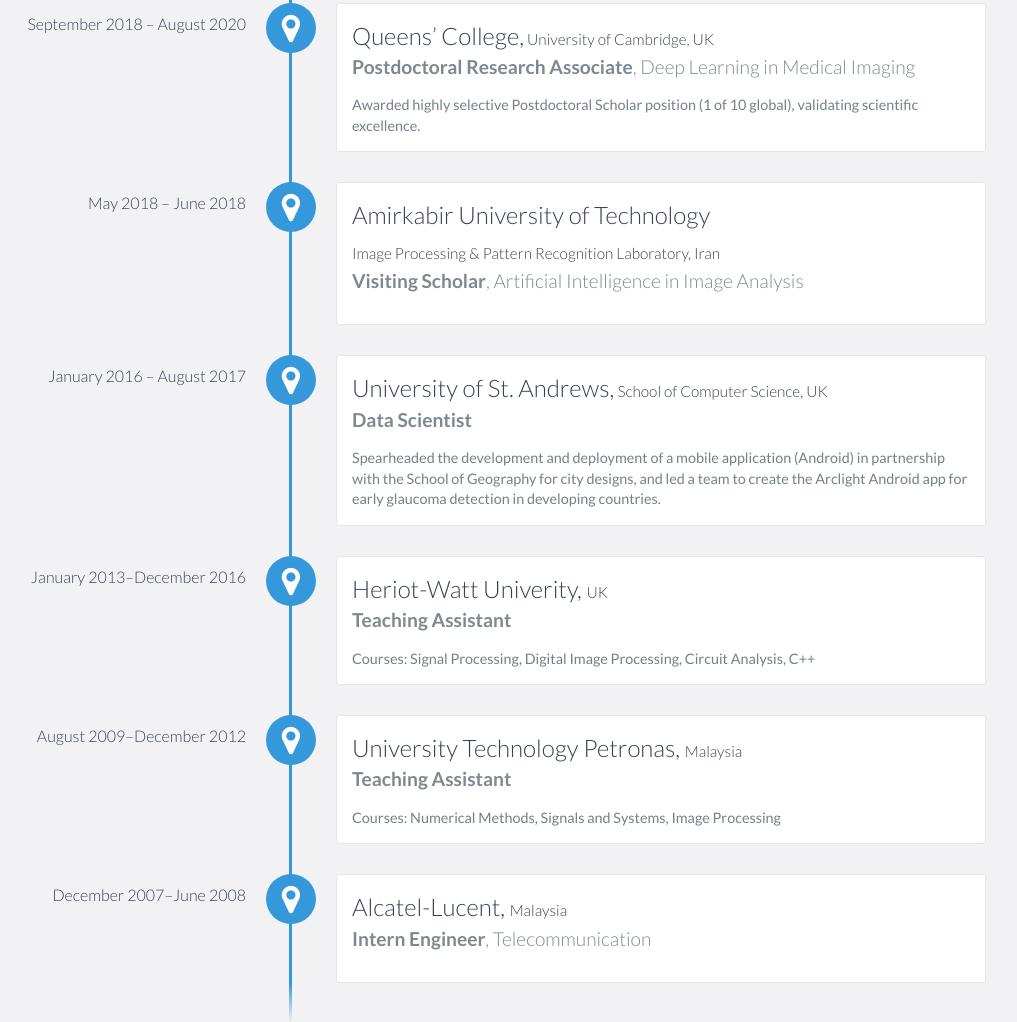
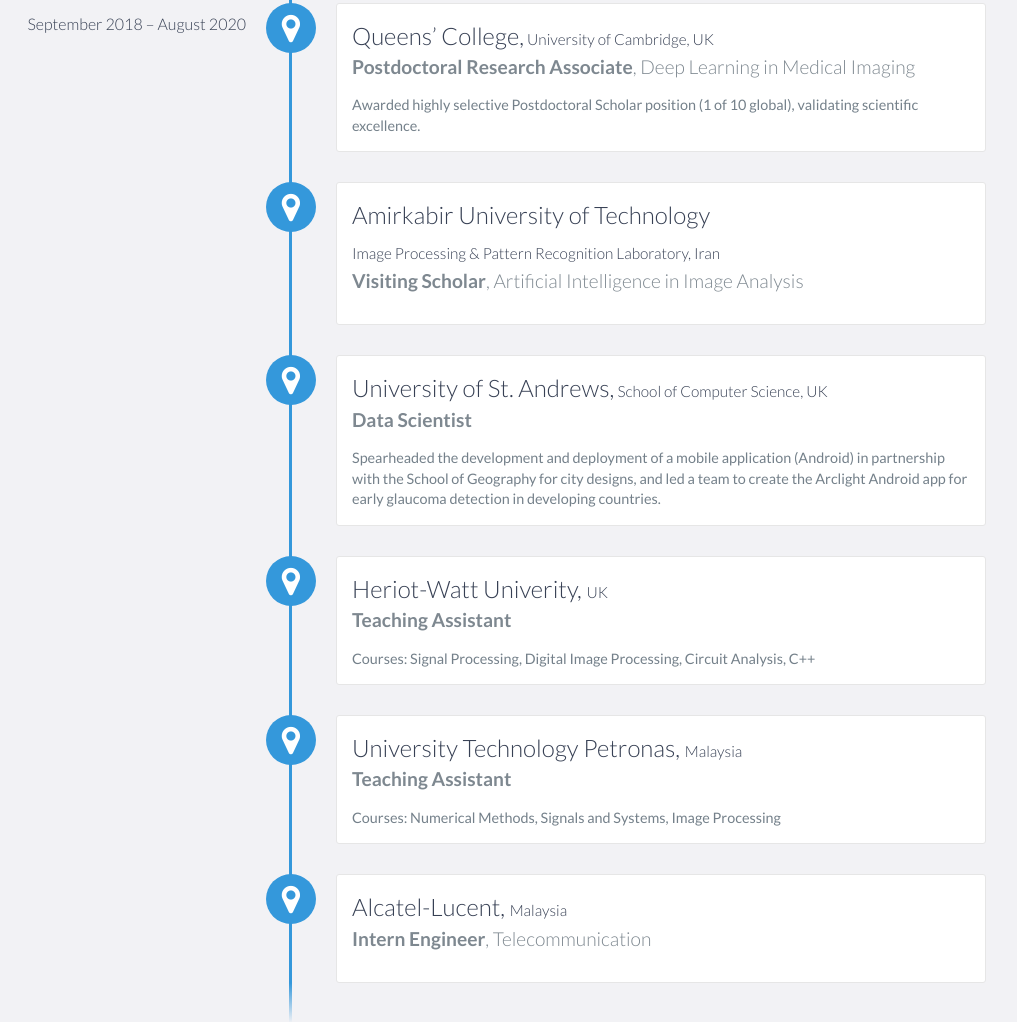
Before and after one commit to RoushanakRahmat/roushanakrahmat.github.io, a website: page index.html in a window 1280 px wide. Shown: the part 2482-3504 px from the top of the page, without its empty margins (154-1171 px from the left). Drawn offline with nearby package versions, Linux system fonts and the light colour scheme.

Commit message:
Remove date attributes from education sections
Removed date attributes from multiple education and experience sections in index.html.

```diff
--- a/index.html
+++ b/index.html
@@ -178,7 +178,7 @@
                 </p>
             </div>
 
-            <div data-date="2017 – 2019">
+            <div data-date=" ">
                 <h3>University of Cambridge</h3>
                 <h3><small><small>Cambridge Brain Tumour Imaging Laboratory, UK</small></small></h3>
                 <h4><b>AI Innovation Specialist</b> in Healthcare</h4>
@@ -196,13 +196,13 @@
                 </p>
             </div>
 
-            <div data-date="May 2018 – June 2018">
+            <div data-date=" ">
                 <h3>Amirkabir University of Technology</h3>
                 <h3><small><small>Image Processing & Pattern Recognition Laboratory, Iran</small></small></h3>
                 <h4><b>Visiting Scholar</b>, Artificial Intelligence in Image Analysis</h4>
             </div>
 
-            <div data-date="January 2016 – August 2017">
+            <div data-date=" ">
                 <h3>University of St. Andrews,</h3>
                 <h3><small><small>School of Computer Science, UK</small></small></h3>
                 <h4><b>Data Scientist</b></h4>
@@ -211,19 +211,19 @@
                 </p>
             </div>
 
-            <div data-date="January 2013–December 2016">
+            <div data-date=" ">
                 <h3>Heriot-Watt Univerity, <small><small>UK</small></small></h3>
                 <h4><b>Teaching Assistant</b></h4>
                 <p>Courses: Signal Processing, Digital Image Processing, Circuit Analysis, C++ </p>
             </div>
 
-            <div data-date="August 2009–December 2012">
+            <div data-date=" ">
                 <h3>University Technology Petronas, <small><small>Malaysia</small></small></h3>
                 <h4><b>Teaching Assistant</b></h4>
                 <p>Courses: Numerical Methods, Signals and Systems, Image Processing </p>
             </div>
 
-            <div data-date="December 2007–June 2008">
+            <div data-date=" ">
                 <h3>Alcatel-Lucent, <small><small>Malaysia</small></small></h3>
                 <h4><b>Intern Engineer</b>, Telecommunication</h4>
             </div>
@@ -266,7 +266,6 @@
         </div>
         <div class="education-block">
             <h3>University Technology Petronas</h3>
-            <span class="education-date">2009 - 2012</span>
             <h4>MSc by Research, Image Processing</h4>
             <p>
               Department of Electrical & Electronics Engineering
@@ -279,7 +278,6 @@
         </div>
         <div class="education-block">
             <h3>University Technology Petronas</h3>
-            <span class="education-date">2005 - 2009</span>
             <h4>BEng(Hons), Electrical & Electronics Engineering (Instrumentation & Control)</h4>
             <p>
               Department of Electrical & Electronics Engineering
```
